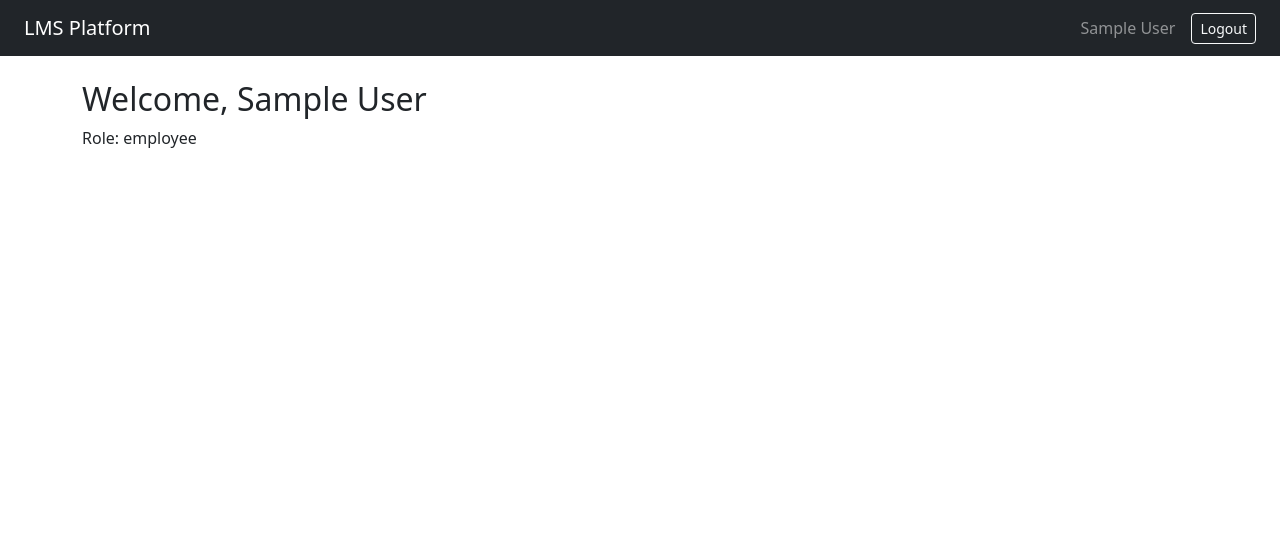
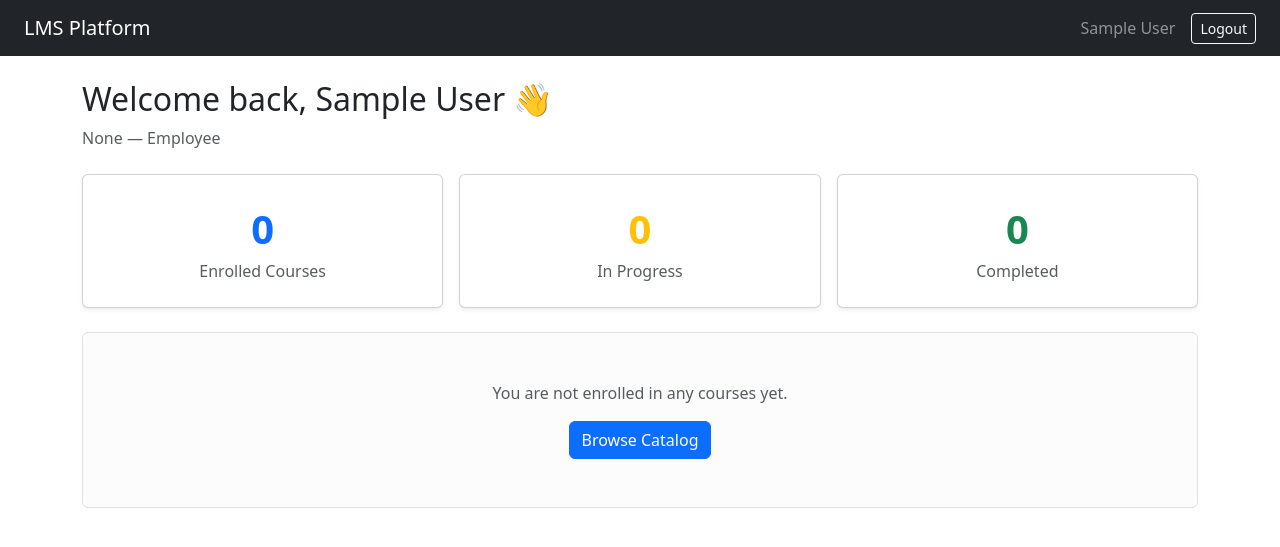
Before and after one commit to JeanBiza/lms-platform-py-fullstack, a Flask app: page /dashboard in a window 1280 px wide. Shown: the top 547 px of the page. Run offline with Flask 3, Linux system fonts and the light colour scheme; the visitor is signed in with stand-in values (Sample User, id 1); data that the repository does not hold is empty.

Commit message:
feat: add employee dashboard with course progress overview

```diff
--- a/app/routes/dashboard.py
+++ b/app/routes/dashboard.py
@@ -1,5 +1,8 @@
 from flask import Blueprint, redirect, render_template, url_for
 from flask_login import login_required, current_user
+from app.models.enrollment import Enrollment
+from app.models.lesson_progress import LessonProgress
+from app.models.lesson import Lesson
 
 dashboard_bp = Blueprint("dashboard", __name__)
 
@@ -9,9 +12,38 @@
         return redirect(url_for("dashboard.index"))
     return redirect(url_for("auth.login"))
 
+
 @dashboard_bp.route("/dashboard")
 @login_required
 def index():
     if current_user.role == "admin":
         return render_template("dashboard/admin.html")
-    return render_template("dashboard/employee.html")
+
+    enrollments = Enrollment.query.filter_by(user_id=current_user.id).all()
+
+    progress_data = []
+    for enrollment in enrollments:
+        course = enrollment.course
+        total = len(course.lessons)
+        completed = LessonProgress.query.filter_by(
+            user_id=current_user.id
+        ).join(Lesson).filter(Lesson.course_id == course.id).count()
+        percent = round(completed / total * 100) if total > 0 else 0
+        progress_data.append({
+            "course": course,
+            "enrollment": enrollment,
+            "percent": percent,
+            "completed": completed,
+            "total": total
+        })
+
+    total_enrolled = len(enrollments)
+    total_completed = sum(1 for e in enrollments if e.status == "completed")
+    total_in_progress = total_enrolled - total_completed
+
+    return render_template("dashboard/employee.html",
+        progress_data=progress_data,
+        total_enrolled=total_enrolled,
+        total_completed=total_completed,
+        total_in_progress=total_in_progress
+    )
--- a/app/templates/dashboard/employee.html
+++ b/app/templates/dashboard/employee.html
@@ -1,5 +1,94 @@
 {% extends "base.html" %}
+
+{% block title %}Dashboard — LMS Platform{% endblock %}
+
 {% block content %}
-<h2>Welcome, {{ current_user.name }}</h2>
-<p>Role: {{ current_user.role }}</p>
+<div class="mb-4">
+    <h2>Welcome back, {{ current_user.name }} 👋</h2>
+    <p class="text-muted">{{ current_user.department }} — {{ current_user.role | title }}</p>
+</div>
+
+<!-- Stats -->
+<div class="row g-3 mb-4">
+    <div class="col-md-4">
+        <div class="card text-center shadow-sm">
+            <div class="card-body py-4">
+                <div class="fs-1 fw-bold text-primary">{{ total_enrolled }}</div>
+                <div class="text-muted">Enrolled Courses</div>
+            </div>
+        </div>
+    </div>
+    <div class="col-md-4">
+        <div class="card text-center shadow-sm">
+            <div class="card-body py-4">
+                <div class="fs-1 fw-bold text-warning">{{ total_in_progress }}</div>
+                <div class="text-muted">In Progress</div>
+            </div>
+        </div>
+    </div>
+    <div class="col-md-4">
+        <div class="card text-center shadow-sm">
+            <div class="card-body py-4">
+                <div class="fs-1 fw-bold text-success">{{ total_completed }}</div>
+                <div class="text-muted">Completed</div>
+            </div>
+        </div>
+    </div>
+</div>
+
+<!-- My courses -->
+{% if progress_data %}
+<div class="d-flex justify-content-between align-items-center mb-3">
+    <h5 class="mb-0">My Courses</h5>
+    <a href="{{ url_for('employee.catalog') }}" class="btn btn-outline-primary btn-sm">Browse Catalog</a>
+</div>
+
+<div class="row g-3">
+    {% for item in progress_data %}
+    <div class="col-md-6">
+        <div class="card shadow-sm h-100">
+            <div class="card-body">
+                <div class="d-flex justify-content-between align-items-start mb-2">
+                    <h6 class="card-title mb-0">{{ item.course.title }}</h6>
+                    <span class="badge
+                        {% if item.enrollment.status == 'completed' %}bg-success
+                        {% else %}bg-primary{% endif %} ms-2">
+                        {{ item.enrollment.status | replace('_', ' ') | title }}
+                    </span>
+                </div>
+                <p class="text-muted small mb-2">{{ item.course.category }}</p>
+
+                <div class="d-flex justify-content-between mb-1">
+                    <small class="text-muted">Progress</small>
+                    <small class="text-muted">{{ item.completed }}/{{ item.total }} lessons</small>
+                </div>
+                <div class="progress mb-3" style="height: 6px;">
+                    <div class="progress-bar {% if item.percent == 100 %}bg-success{% endif %}"
+                         role="progressbar"
+                         style="width: {{ item.percent }}%">
+                    </div>
+                </div>
+
+                <div class="d-flex gap-2">
+                    <a href="{{ url_for('courses.get_course', id=item.course.id) }}"
+                       class="btn btn-sm btn-outline-secondary">
+                        {% if item.percent == 100 %}Review{% else %}Continue{% endif %}
+                    </a>
+                    {% if item.course.quiz and item.percent == 100 %}
+                    <a href="{{ url_for('quiz.take_quiz', course_id=item.course.id) }}"
+                       class="btn btn-sm btn-outline-primary">Take Quiz</a>
+                    {% endif %}
+                </div>
+            </div>
+        </div>
+    </div>
+    {% endfor %}
+</div>
+
+{% else %}
+<div class="alert alert-light border text-center py-5">
+    <p class="text-muted mb-3">You are not enrolled in any courses yet.</p>
+    <a href="{{ url_for('employee.catalog') }}" class="btn btn-primary">Browse Catalog</a>
+</div>
+{% endif %}
 {% endblock %}
```
